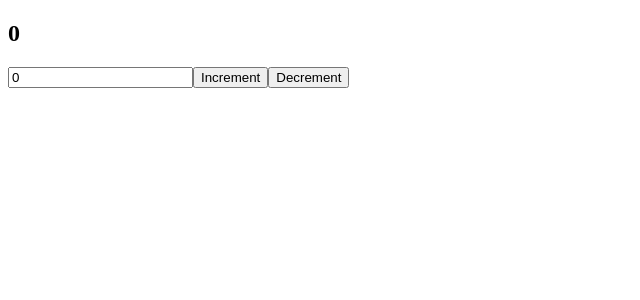
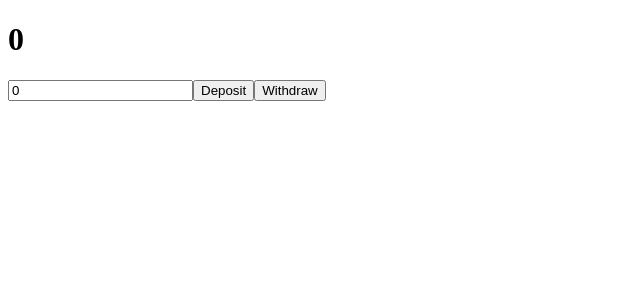
Before and after one commit to spcodegen/reactyt, a React (Vite) app: page / in a window 1280 px wide. Shown: the top 300 px of the page, without its empty margins (0-640 px from the left). Built offline with nearby package versions, Linux system fonts and the light colour scheme.

Commit message:
Understanding Reducer Using Bank Account Example

```diff
--- a/src/App.jsx
+++ b/src/App.jsx
@@ -2,32 +2,34 @@
 import "./App.css";
 
 function App() {
-  const [state, dispatch] = useReducer(reducer, { count: 0, incrementBy: 0 });
+  const [state, dispatch] = useReducer(reducer, { balance: 0 });
+  const [amount, setAmount] = useState(0);
+
   function reducer(state, action) {
-    if (action.type == "increment") {
-      return { ...state, count: state.count + state.incrementBy };
+    if (action.type == "add") {
+      return { ...state, balance: state.balance + action.payload };
     }
-    if (action.type == "decrement") {
-      return { ...state, count: state.count - state.incrementBy };
-    }
-    if (action.type == "setIncrement") {
-      return { ...state, incrementBy: action.payload };
+    if (action.type == "sub") {
+      return { ...state, balance: state.balance - action.payload };
     }
   }
   return (
     <>
-      <h2>{state.count}</h2>
+      <h1>{state.balance}</h1>
       <input
-        value={state.incrementBy}
-        onChange={(e) =>
-          dispatch({ type: "setIncrement", payload: Number(e.target.value) })
-        }
+        type="text"
+        value={amount}
+        onChange={(e) => setAmount(e.target.value)}
       />
-      <button onClick={() => dispatch({ type: "increment", payload: 1 })}>
-        Increment
+      <button
+        onClick={() => dispatch({ type: "add", payload: Number(amount) })}
+      >
+        Deposit
       </button>
-      <button onClick={() => dispatch({ type: "decrement", payload: 1 })}>
-        Decrement
+      <button
+        onClick={() => dispatch({ type: "sub", payload: Number(amount) })}
+      >
+        Withdraw
       </button>
     </>
   );
```
